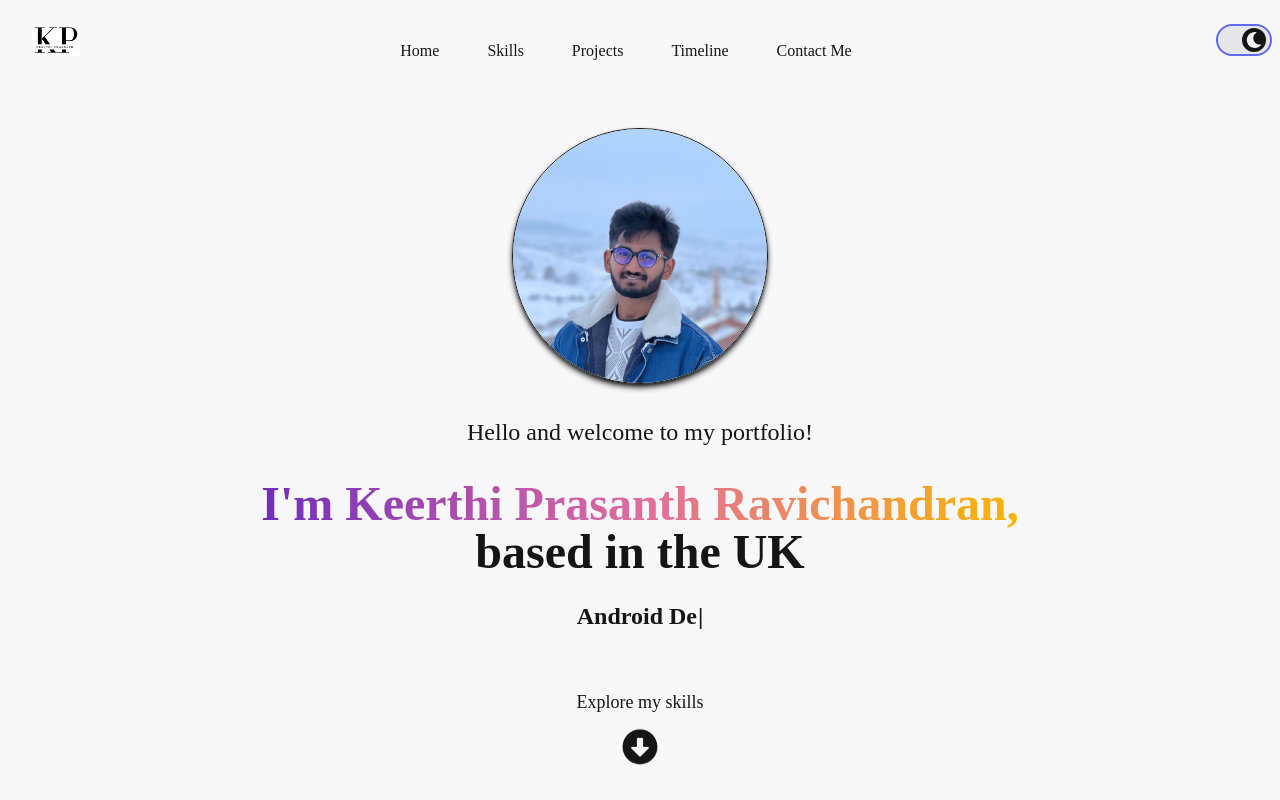
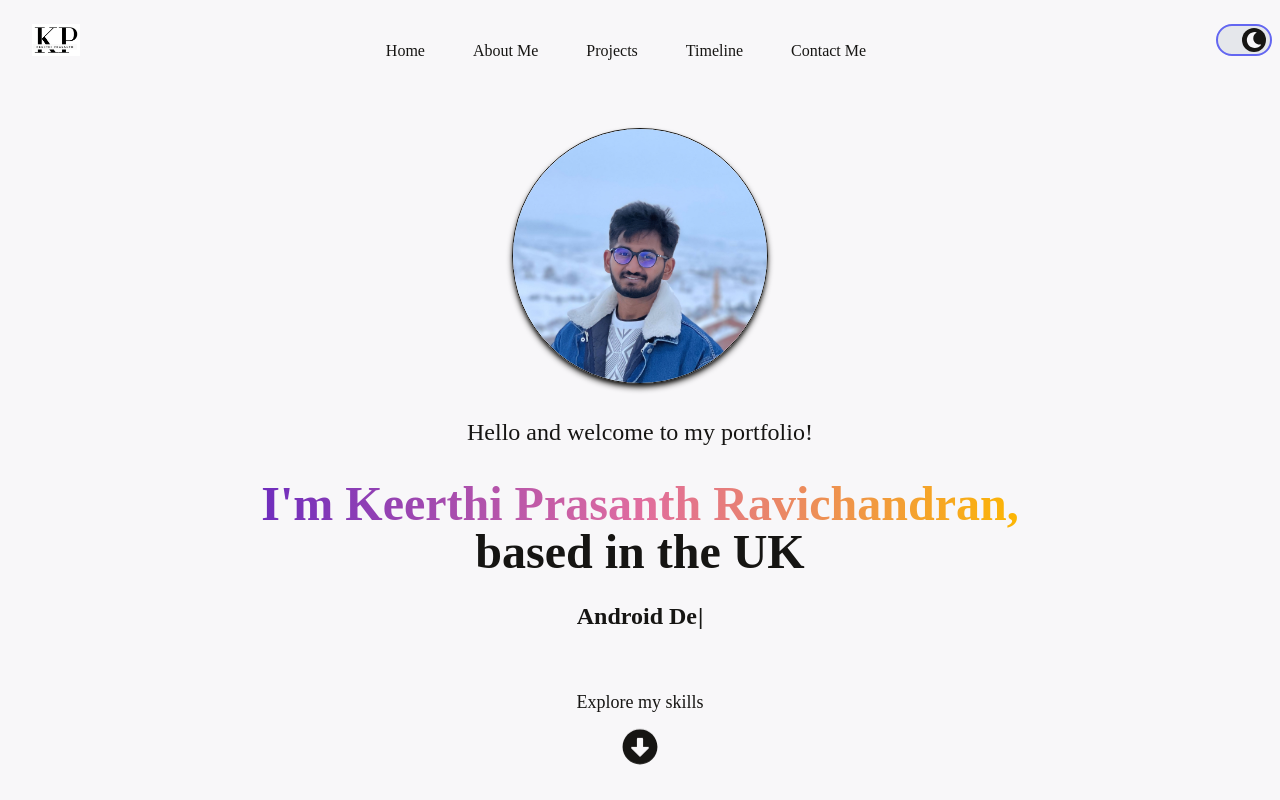
Before and after one commit to Keerthiprasanth/Portfolio, a React (Create React App) app in the folder portfolio/: page / in a window 1280 px wide. Shown: the top 800 px of the page. Built offline with nearby package versions, Linux system fonts and the light colour scheme; a web font is replaced by a local one.

Commit message:
Updated Navbar

```diff
--- a/portfolio/src/components/Navbar.js
+++ b/portfolio/src/components/Navbar.js
@@ -46,7 +46,7 @@ function Navbar({ isLightMode, toggleTheme }) {
           duration={500}
           className="m-0 mx-6 hover:text-additionalColors-6 md:hover:text-gray-400 cursor-pointer"
         >
-          Skills
+          About Me
         </Link>
         <Link
           to="projects"
```
